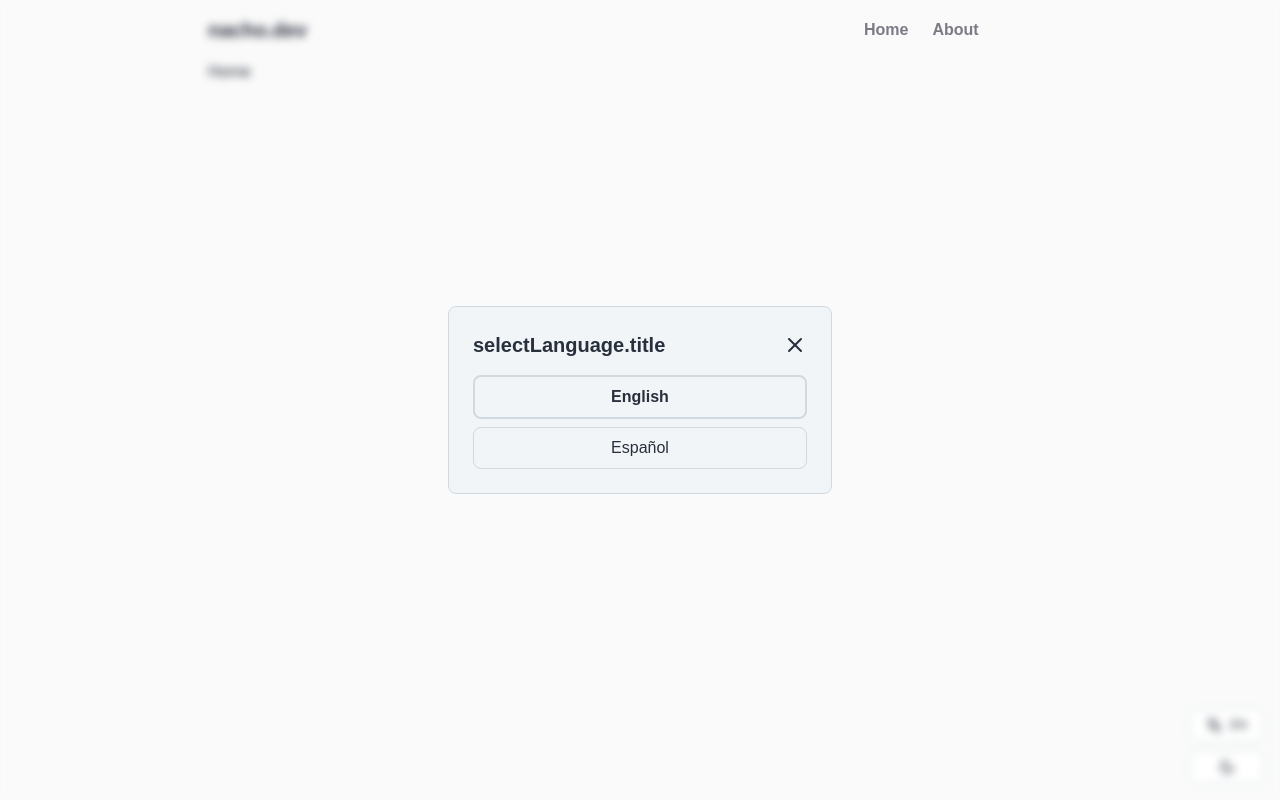
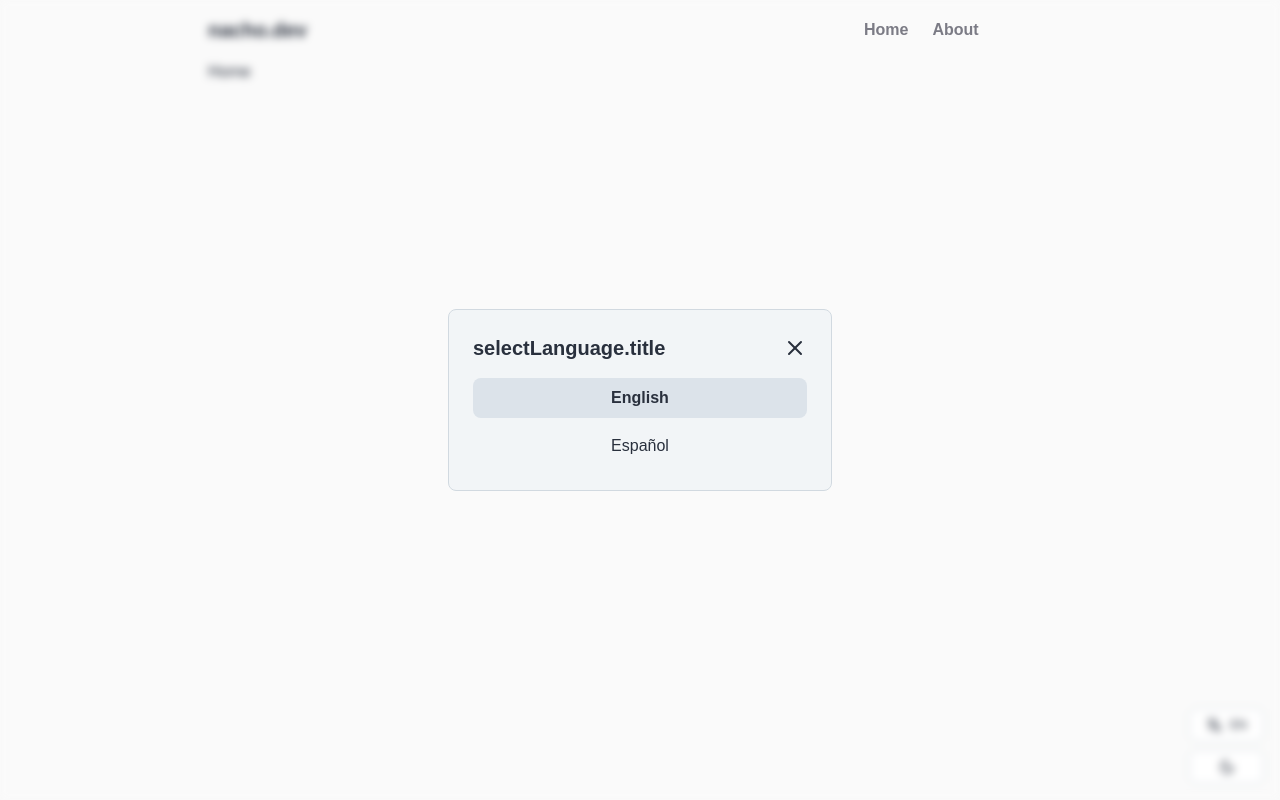
Before and after one commit to figueroaignacio/portfolio, a React (Vite) app: page / in a window 1280 px wide. Both pictures are taken after a click on the button "EN". Built offline with nearby package versions, Linux system fonts and the light colour scheme; a web font is replaced by a local one.

Commit message:
feat: improve modal ui

```diff
--- a/src/components/SelectLanguage.tsx
+++ b/src/components/SelectLanguage.tsx
@@ -82,16 +82,16 @@ export function SelectLanguage() {
             </div>
             <div className="flex flex-col gap-y-2">
               <button
-                className={`p-2 rounded-lg border-border border-[1px] ${
-                  selectedLang === "en" ? "bg-card border-[2px] font-bold" : ""
+                className={`p-2 rounded-lg hover:bg-primary-foreground duration-100 ${
+                  selectedLang === "en" ? "bg-primary-foreground font-bold" : ""
                 }`}
                 onClick={() => changeLanguage("en")}
               >
                 English
               </button>
               <button
-                className={`p-2 rounded-lg border-border border-[1px] ${
-                  selectedLang === "es" ? "bg-card border-[2px] font-bold" : ""
+                className={`p-2 rounded-lg hover:bg-primary-foreground duration-100 ${
+                  selectedLang === "es" ? "bg-primary-foreground" : ""
                 }`}
                 onClick={() => changeLanguage("es")}
               >
```
